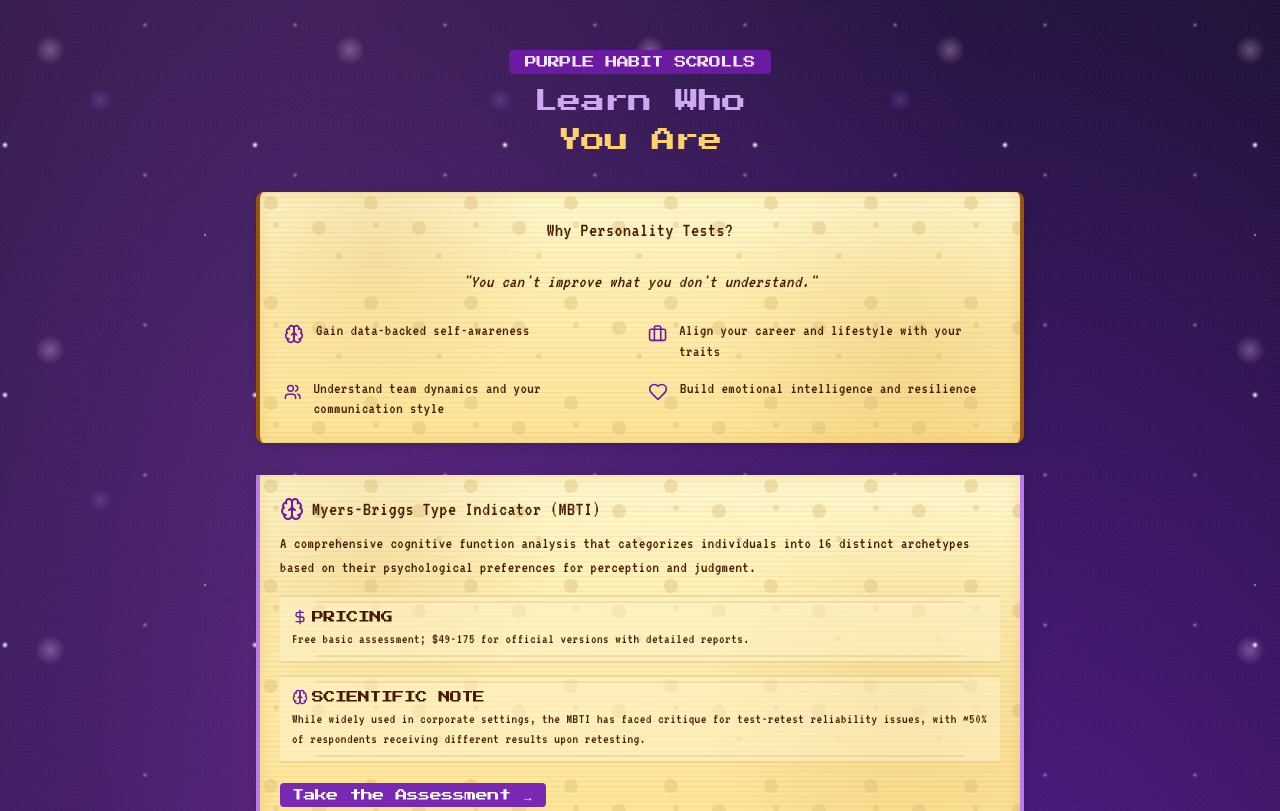
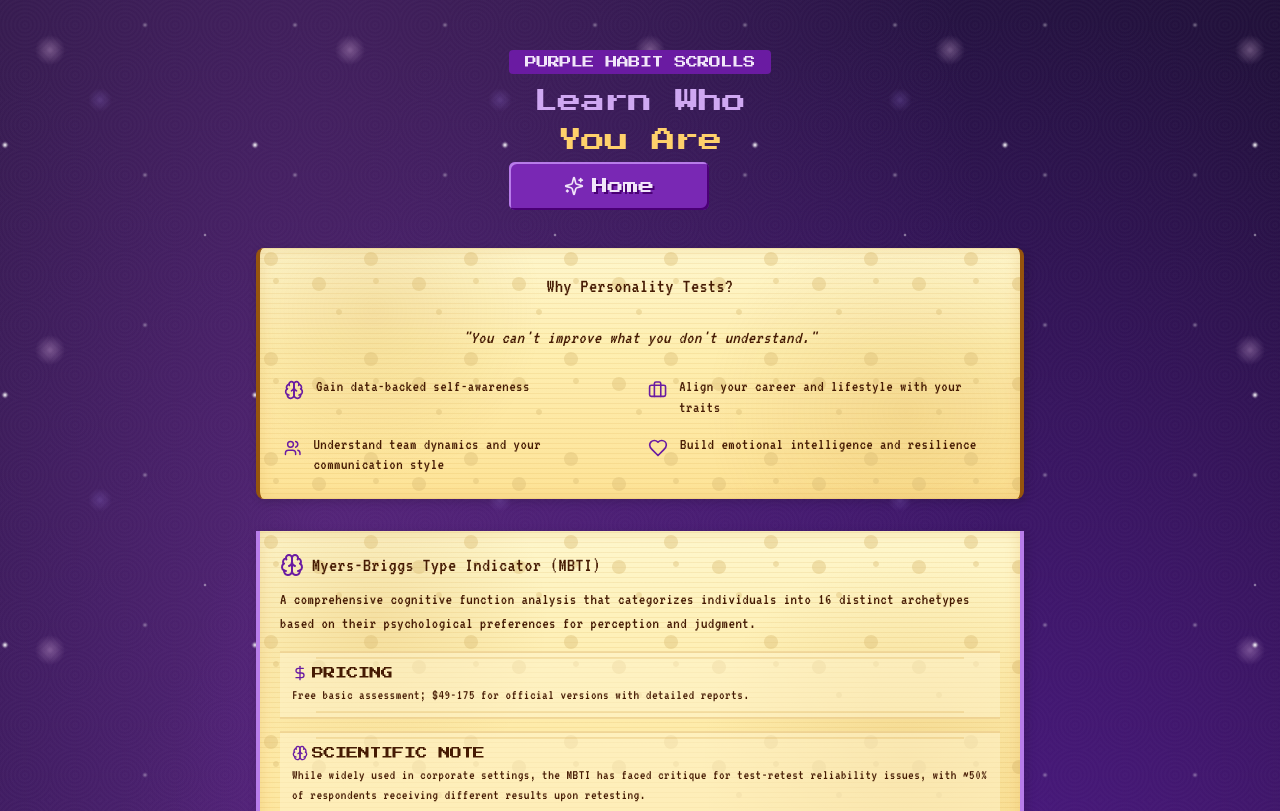
Before and after one commit to Ralek1/habitscroll-online, a React (Vite) app: page /learn-who-you-are in a window 1280 px wide. Shown: the top 811 px of the page. Built offline with nearby package versions, Linux system fonts and the light colour scheme.

Commit message:
Add home button
Adds a home button under "You Are" section.

```diff
--- a/src/pages/LearnWhoYouAre.tsx
+++ b/src/pages/LearnWhoYouAre.tsx
@@ -1,7 +1,7 @@
 import React from 'react';
 import { Link } from 'react-router-dom';
 import PixelButton from '../components/PixelButton';
-import { ArrowLeft, Brain, User, Users, Briefcase, Heart, Shield, DollarSign } from 'lucide-react';
+import { Brain, User, Users, Briefcase, Heart, Shield, DollarSign } from 'lucide-react';
 
 interface PersonalityTest {
   id: string;
@@ -81,6 +81,13 @@ const LearnWhoYouAre: React.FC = () => {
           Learn Who <br />
           <span className="text-retro-accent">You Are</span>
         </h2>
+        <div className="mt-2">
+          <Link to="/">
+            <PixelButton onClick={() => {}}>
+              Home
+            </PixelButton>
+          </Link>
+        </div>
       </div>
 
       <div className="w-full max-w-3xl flex flex-col items-center">
```
